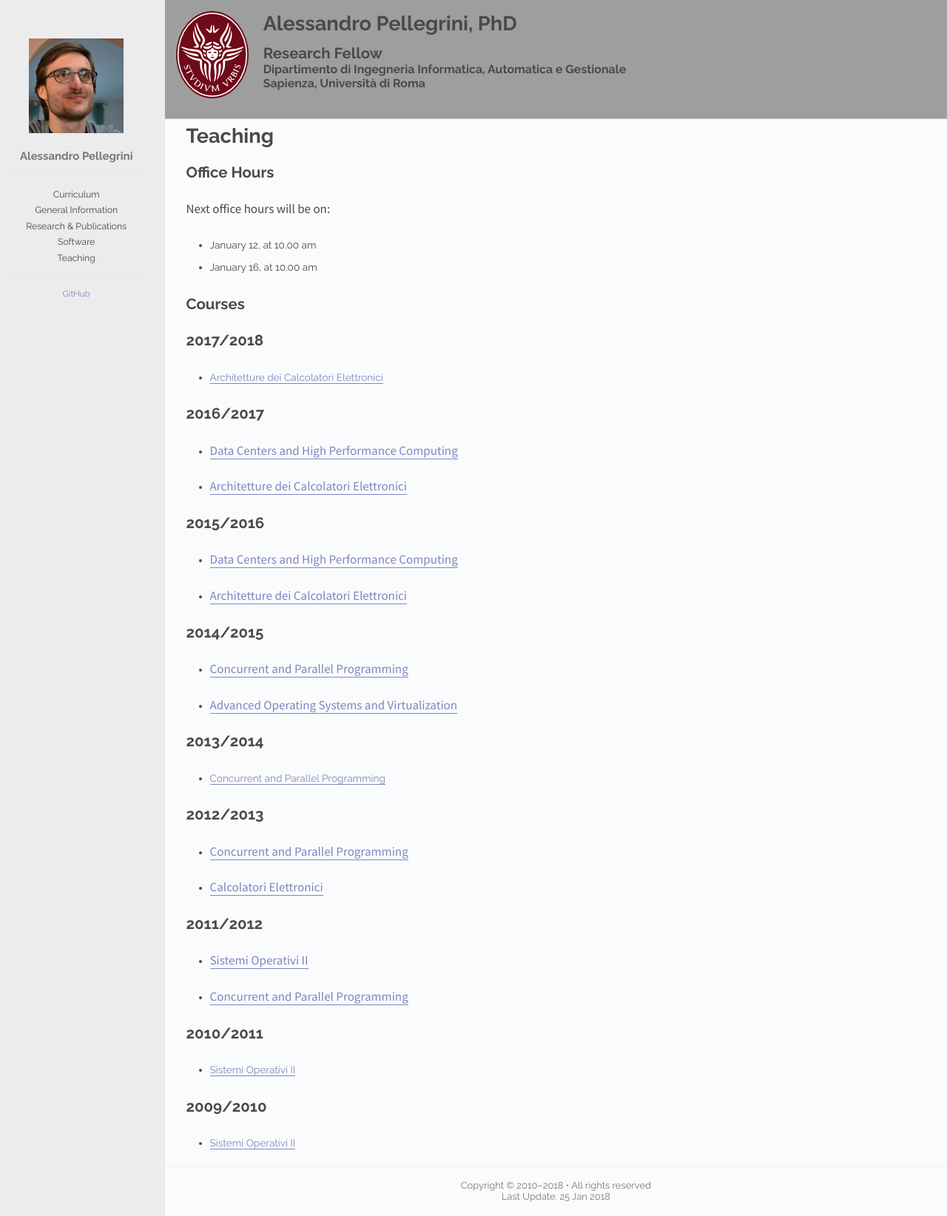
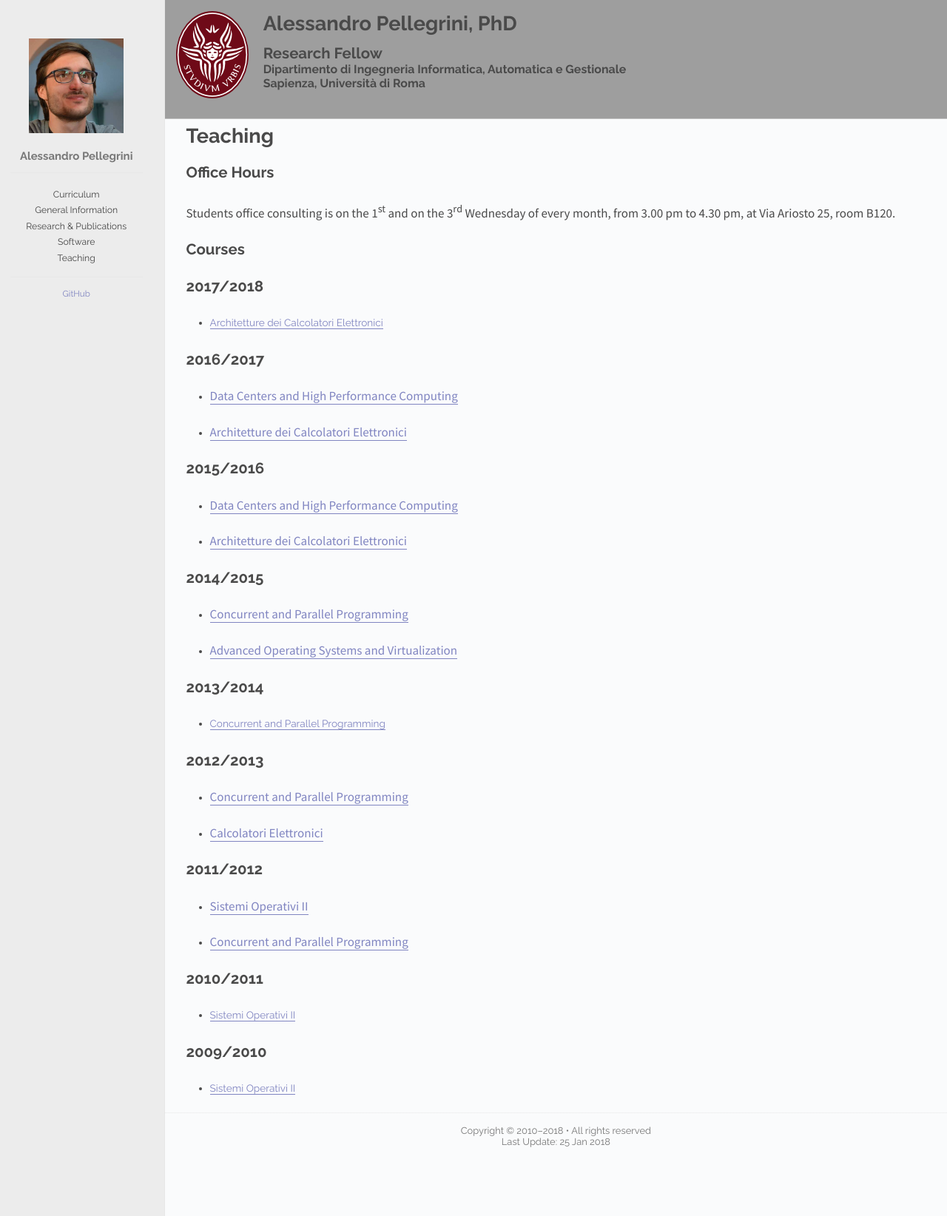
Before and after one commit to alessandropellegrini/personal-website, a Jekyll site: the page built from teaching.md, in a window 1280 px wide. Shown: the whole page at 74% size. Built offline with Jekyll 4.4.1, drawn with Linux system fonts in a browser that asks for light colours.

Commit message:
Update course results and office hours
Signed-off-by: Alessandro Pellegrini <pellegrini@dis.uniroma1.it>

```diff
--- a/teaching.md
+++ b/teaching.md
@@ -7,12 +7,8 @@ permalink: /teaching/
 Office Hours
 ------------
 
-Next office hours will be on:
+Students office consulting is on the 1<sup>st</sup> and on the 3<sup>rd</sup> Wednesday of every month, from 3.00 pm to 4.30 pm, at Via Ariosto 25, room B120.
 
-* January 12, at 10.00 am
-* January 16, at 10.00 am
-
-[//]: # (Students office consulting is on Wednesday, from 3.30 pm to 5.00 pm, at Via Ariosto 25, room B120.)
 [//]: # (This may be the most platform independent comment)
 
 [//]: # (Office hours are suspended until the end of April.)
```
Also changed, not shown: _posts/2017-01-01-architetture.md (+7 -0 lines), pubs.bib (+11 -11 lines), 2 other files.
